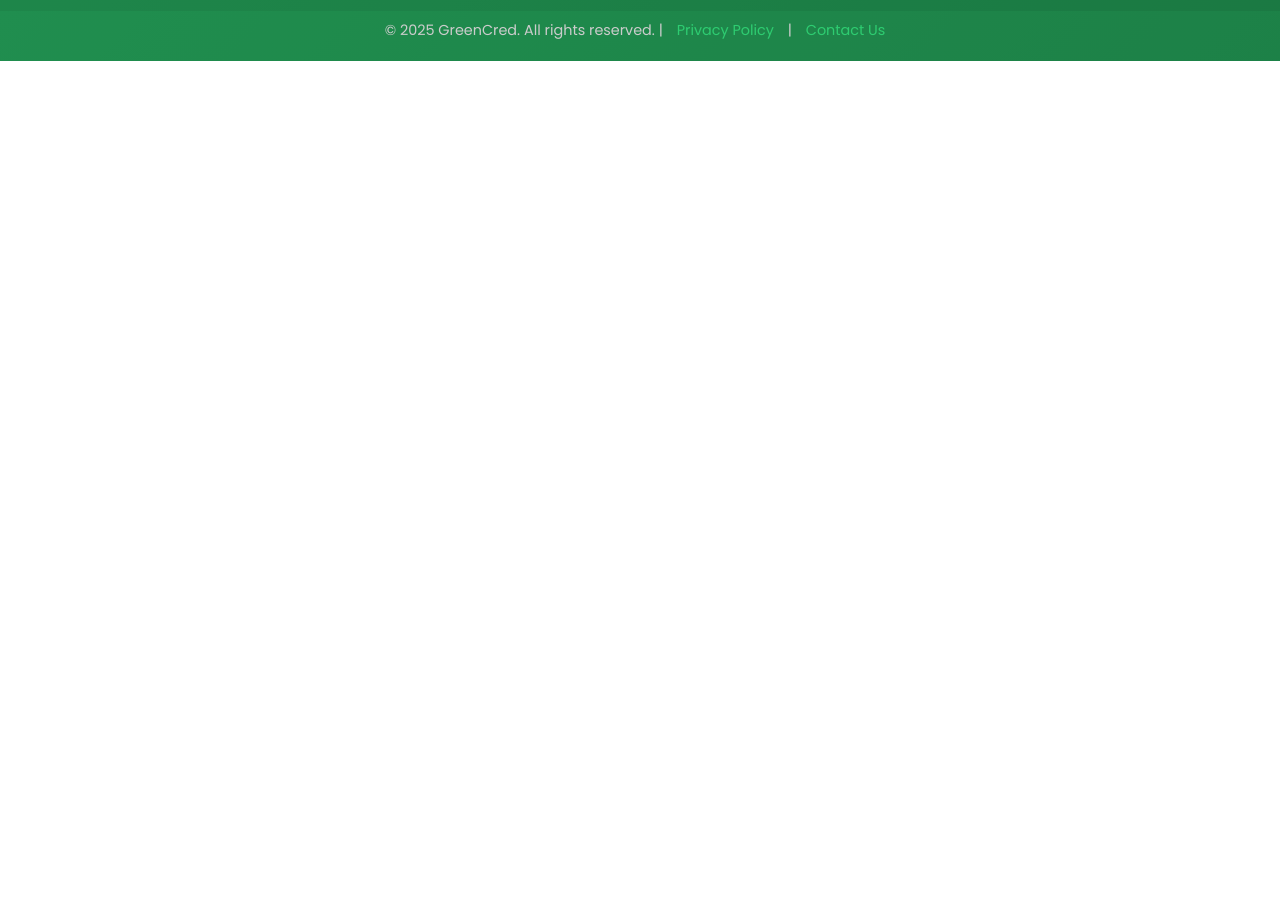
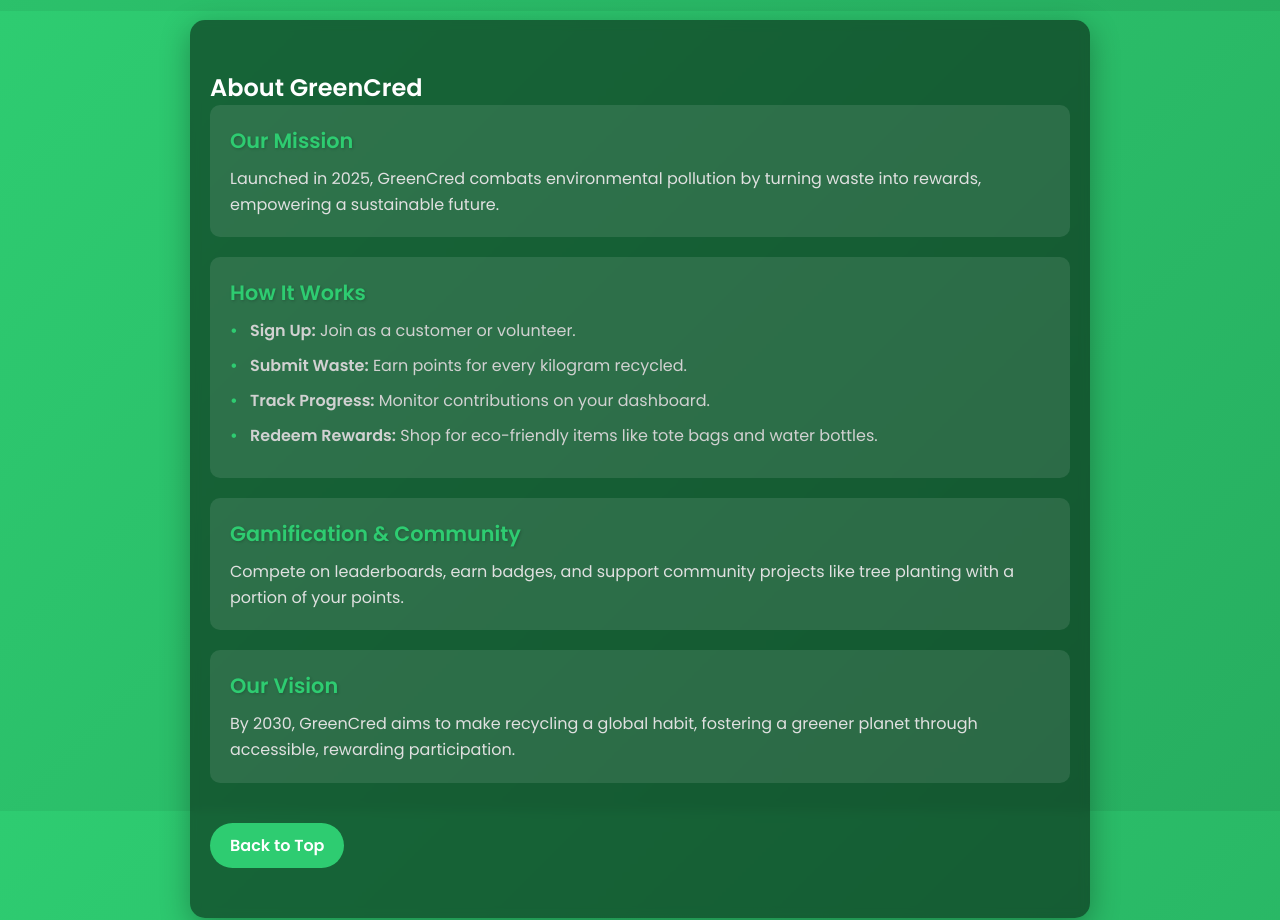
Before and after one commit to basiljiby45/GreenCred, a plain HTML site: page Frontend/index.html in a window 1280 px wide. Shown: the part 789-1709 px from the top of the page. Before the commit the page ends 850 px from the top, so only its background shows below. Drawn offline with Linux system fonts and the light colour scheme; grey boxes are pictures that could not be loaded.

Commit message:
Add files via upload

```diff
--- a/Frontend/index.html
+++ b/Frontend/index.html
@@ -13,7 +13,7 @@
       <h2>GreenCred</h2>
     </div>
     <nav>
-      <a href="/Frontend/login.html" class="login-button">Login</a>
+      <a href="/login.html" class="login-button">Login</a>
     </nav>
   </header>
 
@@ -22,7 +22,7 @@
       <h1>Welcome to GreenCred</h1>
       <p class="tagline">Turn Your Recycling into Rewards!</p>
       <p>GreenCred is a web-based platform that encourages users to recycle waste by awarding points for every submission. Track your contributions and redeem earned points for eco-friendly products or coupons from our rewards shop. Our system motivates eco-friendly habits through gamification and community leaderboards, making recycling rewarding, engaging, and accessible to everyone.</p>
-      <a href="/learn-more.html" class="cta-button">Learn More</a>
+      <a href="#details" class="cta-button">Learn More</a>
     </div>
   </section>
 
@@ -31,8 +31,45 @@
     Your browser does not support the video tag.
   </video>
 
+  <section id="details" class="details-section">
+    <div class="details-content">
+      <h2>About GreenCred</h2>
+      <div class="info-card">
+        <h3>Our Mission</h3>
+        <p>Launched in 2025, GreenCred combats environmental pollution by turning waste into rewards, empowering a sustainable future.</p>
+      </div>
+      <div class="info-card">
+        <h3>How It Works</h3>
+        <ul>
+          <li><strong>Sign Up:</strong> Join as a customer or volunteer.</li>
+          <li><strong>Submit Waste:</strong> Earn points for every kilogram recycled.</li>
+          <li><strong>Track Progress:</strong> Monitor contributions on your dashboard.</li>
+          <li><strong>Redeem Rewards:</strong> Shop for eco-friendly items like tote bags and water bottles.</li>
+        </ul>
+      </div>
+      <div class="info-card">
+        <h3>Gamification & Community</h3>
+        <p>Compete on leaderboards, earn badges, and support community projects like tree planting with a portion of your points.</p>
+      </div>
+      <div class="info-card">
+        <h3>Our Vision</h3>
+        <p>By 2030, GreenCred aims to make recycling a global habit, fostering a greener planet through accessible, rewarding participation.</p>
+      </div>
+      <a href="#top" class="back-to-top">Back to Top</a>
+    </div>
+  </section>
+
   <footer>
     <p>© 2025 GreenCred. All rights reserved. | <a href="/privacy.html">Privacy Policy</a> | <a href="/contact.html">Contact Us</a></p>
   </footer>
+
+  <script>
+    document.querySelectorAll('a[href^="#"]').forEach(anchor => {
+      anchor.addEventListener('click', function (e) {
+        e.preventDefault();
+        document.querySelector(this.getAttribute('href')).scrollIntoView({ behavior: 'smooth' });
+      });
+    });
+  </script>
 </body>
 </html>
--- a/Frontend/style.css
+++ b/Frontend/style.css
@@ -57,8 +57,8 @@
   font-weight: 600;
   cursor: pointer;
   box-shadow: 0 4px 15px rgba(0, 0, 0, 0.2);
-  text-decoration: none; /* Remove default link underline */
-  display: inline-block; /* Ensure it behaves like a button */
+  text-decoration: none;
+  display: inline-block;
   transition: transform 0.3s, background 0.3s;
 }
 
@@ -127,6 +127,83 @@
   transform: scale(1.05);
 }
 
+.details-section {
+  padding: 50px 20px;
+  background: rgba(0, 0, 0, 0.5);
+  margin: 20px auto;
+  max-width: 900px;
+  border-radius: 15px;
+  backdrop-filter: blur(5px);
+  box-shadow: 0 8px 30px rgba(0, 0, 0, 0.3);
+  animation: slideUp 1s ease-out;
+}
+
+.details-content {
+  text-align: left;
+}
+
+.info-card {
+  background: rgba(255, 255, 255, 0.1);
+  padding: 20px;
+  border-radius: 10px;
+  margin-bottom: 20px;
+  transition: transform 0.3s, box-shadow 0.3s;
+}
+
+.info-card:hover {
+  transform: translateY(-5px);
+  box-shadow: 0 6px 20px rgba(46, 204, 113, 0.2);
+}
+
+.info-card h3 {
+  color: #2ecc71;
+  margin-bottom: 10px;
+  font-size: 1.3em;
+  text-shadow: 1px 1px 3px rgba(0, 0, 0, 0.2);
+}
+
+.info-card p {
+  font-size: 1em;
+  line-height: 1.6;
+  color: #e0e0e0;
+}
+
+.info-card ul {
+  list-style: none;
+  padding-left: 20px;
+}
+
+.info-card ul li {
+  position: relative;
+  margin-bottom: 10px;
+  color: #d1d1d1;
+}
+
+.info-card ul li::before {
+  content: "•";
+  color: #2ecc71;
+  font-weight: bold;
+  position: absolute;
+  left: -20px;
+}
+
+.back-to-top {
+  display: inline-block;
+  padding: 10px 20px;
+  background: #2ecc71;
+  color: #fff;
+  text-decoration: none;
+  border-radius: 25px;
+  font-weight: 600;
+  transition: background 0.3s, transform 0.3s;
+  margin-top: 20px;
+}
+
+.back-to-top:hover {
+  background: #27ae60;
+  transform: scale(1.05);
+}
+
 footer {
   position: relative;
   text-align: center;
@@ -155,6 +232,11 @@
   to { opacity: 1; transform: translateY(0); }
 }
 
+@keyframes slideUp {
+  from { opacity: 0; transform: translateY(30px); }
+  to { opacity: 1; transform: translateY(0); }
+}
+
 @media (max-width: 600px) {
   header {
     padding: 15px 20px;
@@ -177,4 +259,16 @@
   .login-button, .cta-button {
     padding: 10px 20px;
   }
+  .details-section {
+    padding: 30px 10px;
+  }
+  .details-content h2 {
+    font-size: 1.5em;
+  }
+  .info-card h3 {
+    font-size: 1.1em;
+  }
+  .info-card p {
+    font-size: 0.9em;
+  }
 }
```
